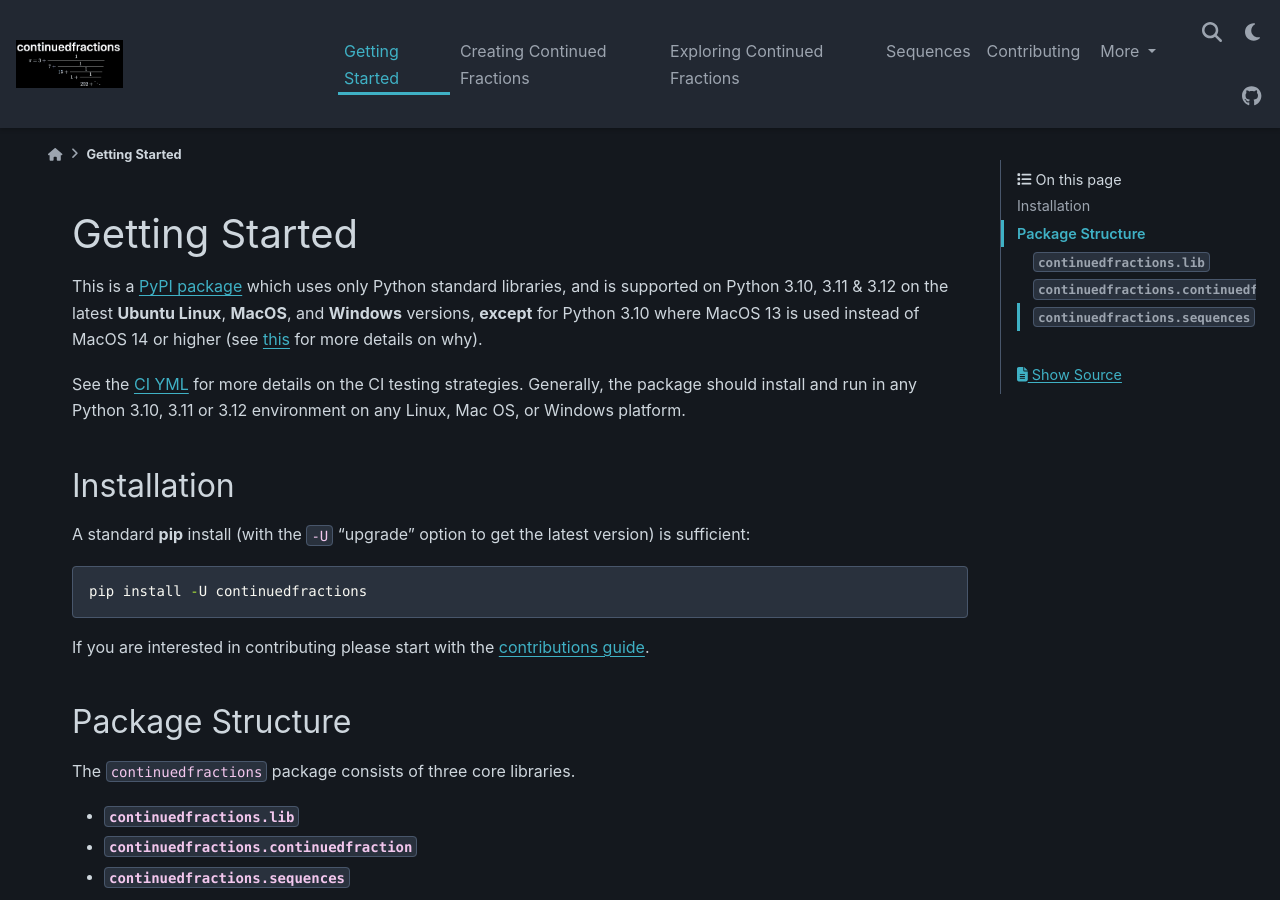
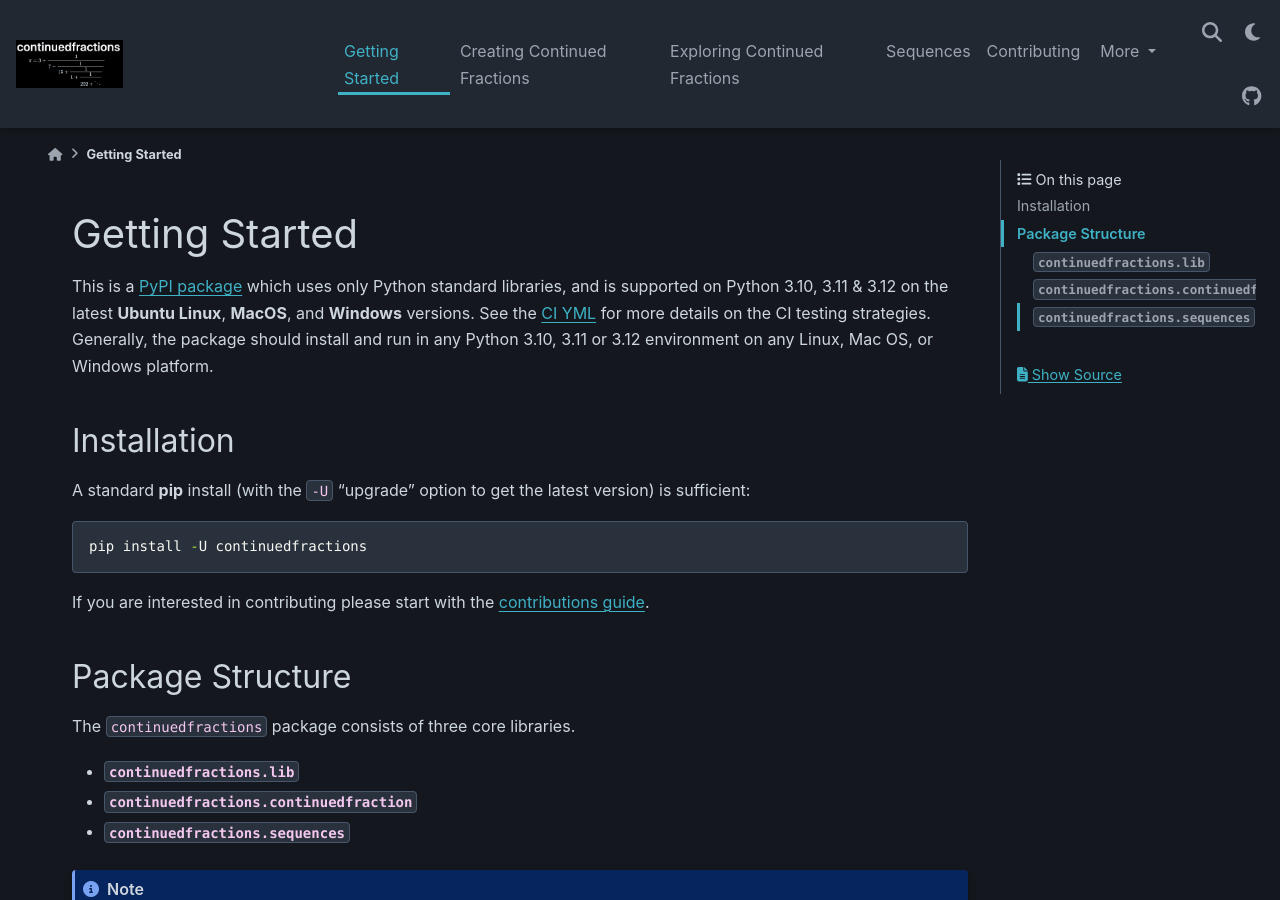
Before and after one commit to sr-murthy/continuedfractions, a Sphinx documentation site: the page built from docs/sources/getting-started.rst, in a window 1280 px wide and 900 px high. Built offline with Sphinx 7.4.7 and the PyData theme 0.15.4, drawn with Linux system fonts in a browser that asks for light colours; nearby versions of some CDN libraries.

Commit message:
docs: fixes and improvements for the getting started and sequences pages

```diff
--- a/docs/sources/getting-started.rst
+++ b/docs/sources/getting-started.rst
@@ -6,9 +6,7 @@
 Getting Started
 ===============
 
-This is a `PyPI package <https://pypi.org/project/continuedfractions/>`_ which uses only Python standard libraries, and is supported on Python 3.10, 3.11 & 3.12 on the latest **Ubuntu Linux**, **MacOS**, and **Windows** versions, **except** for Python 3.10 where MacOS 13 is used instead of MacOS 14 or higher (see `this <https://github.com/actions/setup-python/issues/865>`_ for more details on why).
-
-See the `CI YML <https://github.com/sr-murthy/continuedfractions/blob/main/.github/workflows/ci.yml>`_ for more details on the CI testing strategies. Generally, the package should install and run in any Python 3.10, 3.11 or 3.12 environment on any Linux, Mac OS, or Windows platform.
+This is a `PyPI package <https://pypi.org/project/continuedfractions/>`_ which uses only Python standard libraries, and is supported on Python 3.10, 3.11 & 3.12 on the latest **Ubuntu Linux**, **MacOS**, and **Windows** versions. See the `CI YML <https://github.com/sr-murthy/continuedfractions/blob/main/.github/workflows/ci.yml>`_ for more details on the CI testing strategies. Generally, the package should install and run in any Python 3.10, 3.11 or 3.12 environment on any Linux, Mac OS, or Windows platform.
 
 .. _getting-started.installation:
 
--- a/docs/sources/sequences.rst
+++ b/docs/sources/sequences.rst
@@ -500,7 +500,7 @@
 
 The implementation of :py:meth:`~continuedfractions.sequences.KSRMTree.search_root` is guaranteed to terminate for any given :math:`n`, as there is always a finite subset of nodes :math:`(a, b)` satisfying the conditions :math:`1 \leq b < a \leq n` and :math:`(a, b) = 1`, and nodes that don't satisfy these conditions are discarded (pruned).
 
-As the KSRM trees are infinite ternary trees the worst-case time and space complexity of branch-by-branch traversal, for a given :math:`n`, on either tree, are determined by the (variable) search depth :math:`d`, and the (constant) branching factor of :math:`3`. The current implementation, which uses branch-by-branch traversal, has a worst-case time complexity which is exponential (:math:`O(3^d)`) - optimising it would require a different approach where the search is not based on branch-by-branch traversal, but on a precalculated sequence of the exact nodes which meet the search requirements. There is a `repository issue/ticket <https://github.com/sr-murthy/continuedfractions/issues/109>`_ for this optimisation. For space complexity the combination of backtracking and pruning "failed" nodes in the search ensures that for any given :math:`n` the smallest fraction of nodes are stored in memory at any given time - see the :py:meth:`~continuedfractions.sequences.KSRMTree._backtrack` and :py:meth:`~continuedfractions.sequences.KSRMTree.search_root` methods for more details.
+As the KSRM trees are infinite ternary trees the worst-case time and space complexity of a standard DFS, for a given :math:`n`, on either tree, are determined by the (variable) search depth :math:`d`, and the (constant) branching factor of :math:`3`. The current implementation of :py:meth:`~continuedfractions.sequences.KSRMTree.search_root`, which uses DFS, has a worst-case time complexity which is exponential (:math:`O(3^d)`) - optimising it would require a different approach where the search is not based on branch-by-branch traversal, but on a precalculated sequence of the exact nodes which meet the search criteria for a given :math:`n`. There is a `repository issue/ticket <https://github.com/sr-murthy/continuedfractions/issues/109>`_ for this optimisation. For space complexity the combination of backtracking and pruning "failed" nodes in the search ensures that for any given :math:`n` the smallest fraction of nodes are stored in memory at any given time - see the :py:meth:`~continuedfractions.sequences.KSRMTree._backtrack` and :py:meth:`~continuedfractions.sequences.KSRMTree.search_root` methods for more details.
 
 .. _sequences.farey-sequences:
 
```
